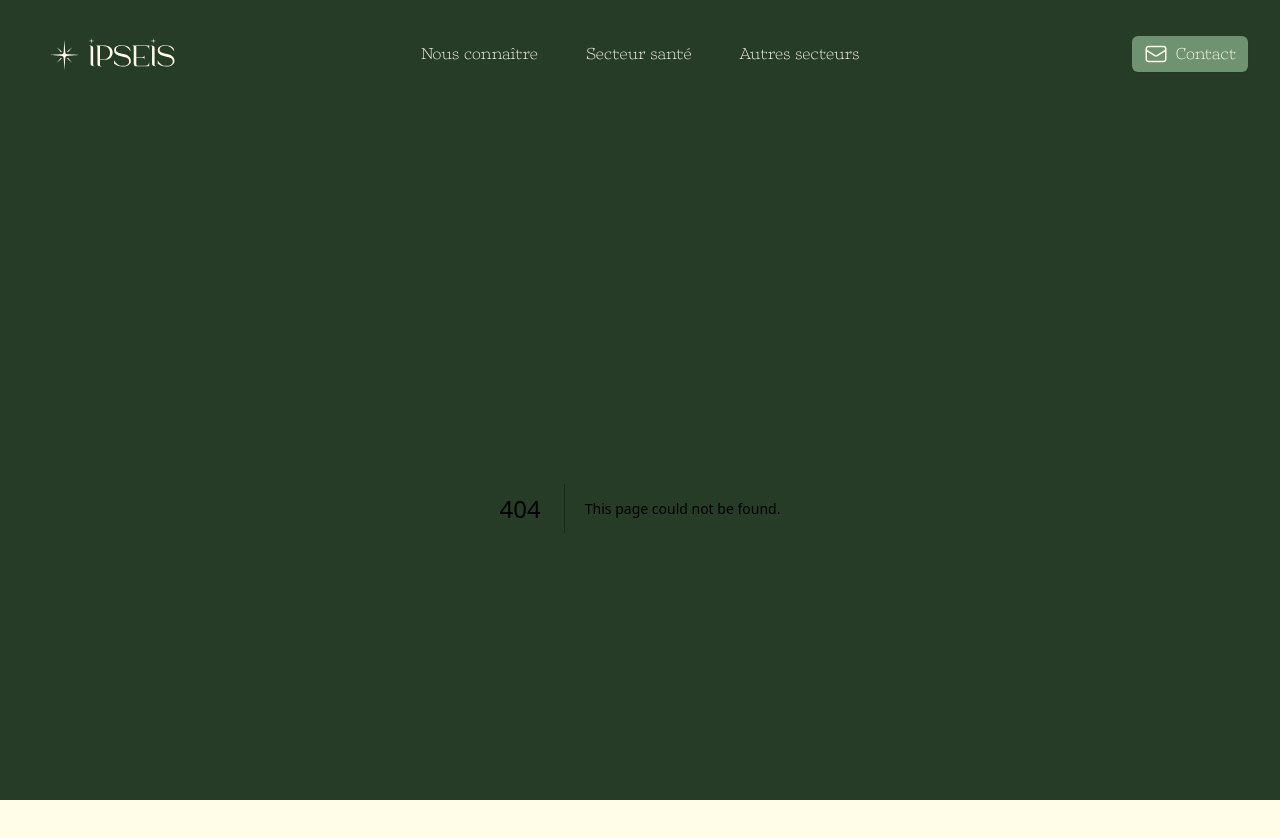
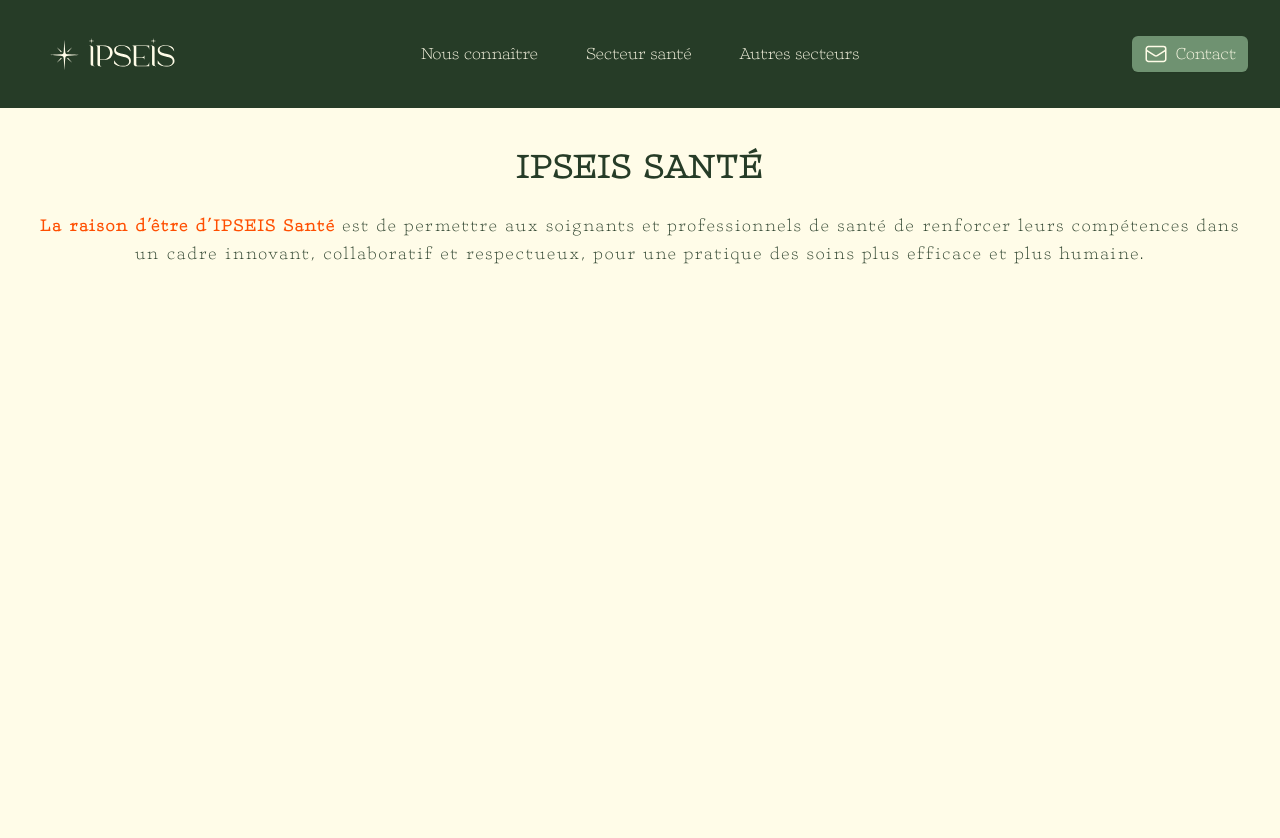
Before and after one commit to Jyok1m/ipseis, a Next.js app: page /secteur-sante in a window 1280 px wide. Before the commit this address had no page. Shown: the top 838 px of the page. After the commit the page ends 800 px from the top, so only its background shows below. Built offline with nearby package versions, Linux system fonts and the light colour scheme.

Commit message:
Correction du lien de navigation pour le secteur santé et ajout de la page Secteur Santé.

```diff
--- /dev/null
+++ b/src/app/secteur-sante/page.tsx
@@ -0,0 +1,18 @@
+import React from "react";
+
+export default function SecteurSante() {
+	return (
+		<div className="bg-support py-8 h-full">
+			<div className="mx-auto max-w-7xl px-6 lg:px-8 pb-10">
+				<div className="text-2xl sm:text-4xl tracking-wider text-univers text-center">
+					<h1 className="mt-2 font-bold tracking-wider uppercase">Ipseis Santé</h1>
+					<p className="mt-6 leading-6 text-base sm:text-lg">
+						<span className="font-bold text-cohesion">La raison d’être d’IPSEIS Santé</span> est de permettre aux soignants et professionnels de santé
+						de renforcer leurs compétences dans un cadre innovant, collaboratif et respectueux, pour une pratique des soins plus efficace et plus
+						humaine.
+					</p>
+				</div>
+			</div>
+		</div>
+	);
+}
--- a/src/components/global/Header.tsx
+++ b/src/components/global/Header.tsx
@@ -8,7 +8,7 @@
 
 const navigation = [
 	{ name: "Nous connaître", href: "/a-propos" },
-	{ name: "Secteur santé", href: "/" },
+	{ name: "Secteur santé", href: "/secteur-sante" },
 	{ name: "Autres secteurs", href: "/" },
 ];
 
```
